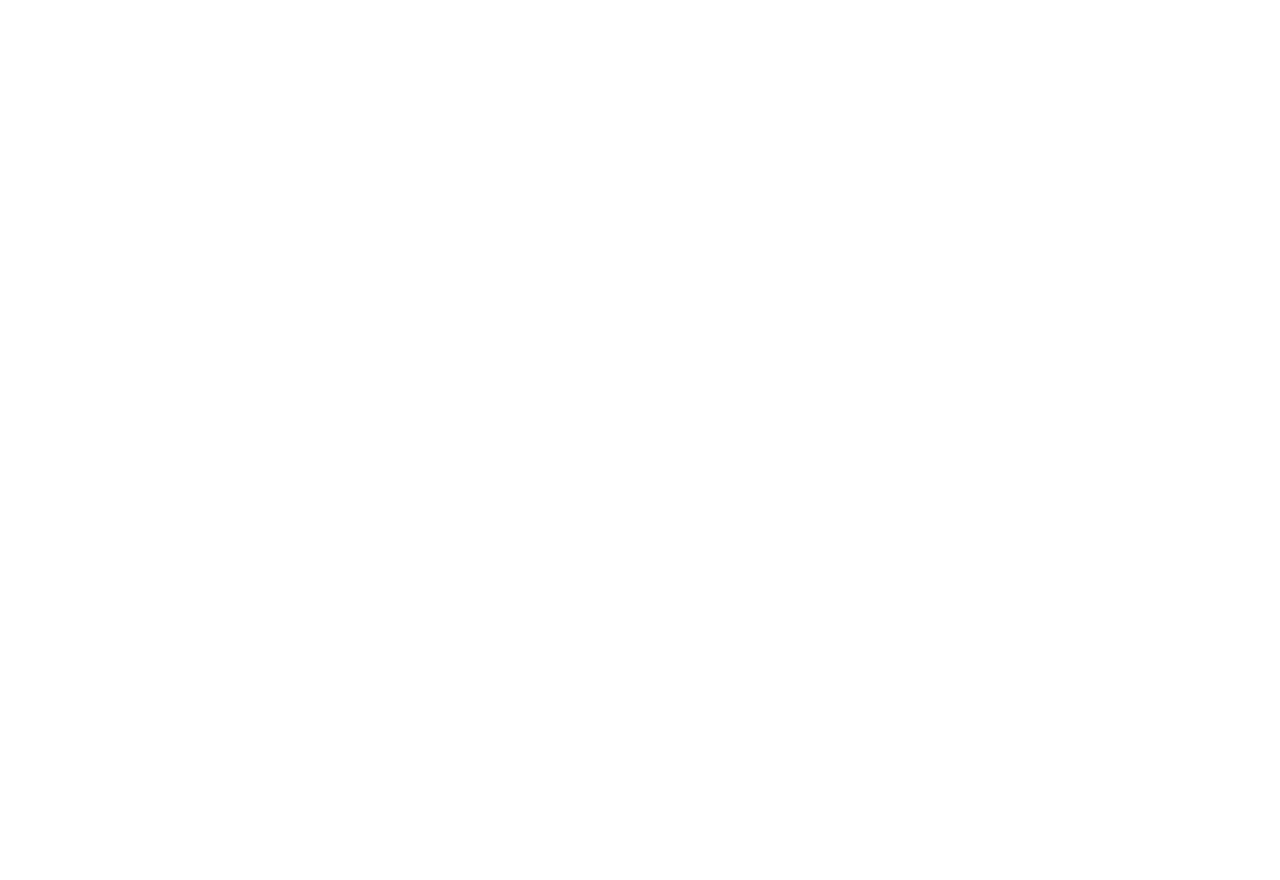
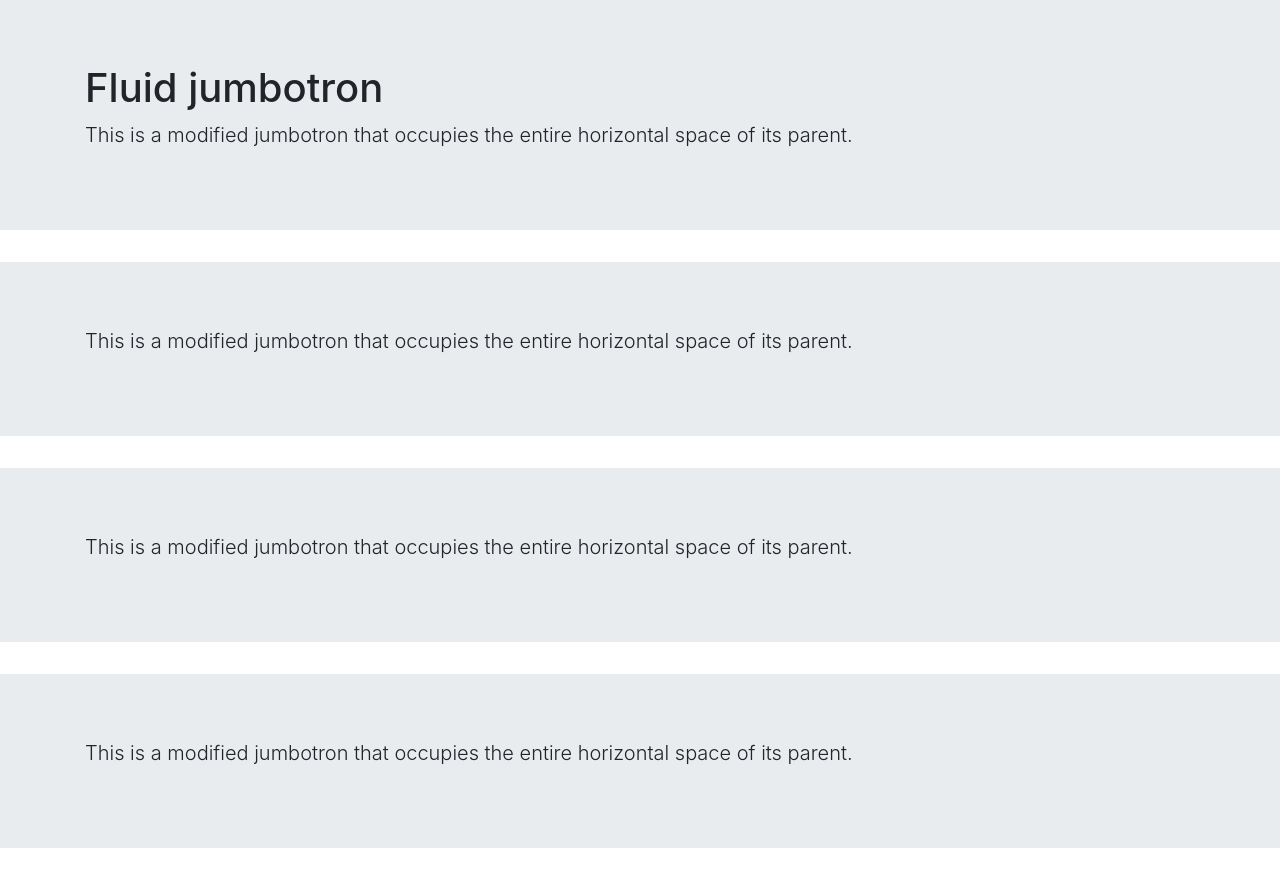
Before and after one commit to RhadMax/Star-Wars-RPG, a plain HTML site: page index.html in a window 1280 px wide. Before the commit the page ends 800 px from the top, so only its background shows below. Drawn offline with nearby package versions, Linux system fonts and the light colour scheme.

Commit message:
Added jumbotrons as rough layout idea for html

```diff
--- a/index.html
+++ b/index.html
@@ -14,7 +14,27 @@
   crossorigin="anonymous"></script>
 </head>
 <body>
-
+  <div class="jumbotron jumbotron-fluid">
+    <div class="container">
+      <h1 class="display-5">Fluid jumbotron</h1>
+      <p class="lead">This is a modified jumbotron that occupies the entire horizontal space of its parent.</p>
+    </div>
+  </div>
+  <div class="jumbotron jumbotron-fluid">
+    <div class="container">
+      <p class="lead">This is a modified jumbotron that occupies the entire horizontal space of its parent.</p>
+    </div>
+  </div>
+  <div class="jumbotron jumbotron-fluid">
+    <div class="container">
+      <p class="lead">This is a modified jumbotron that occupies the entire horizontal space of its parent.</p>
+    </div>
+  </div>
+  <div class="jumbotron jumbotron-fluid">
+    <div class="container">
+      <p class="lead">This is a modified jumbotron that occupies the entire horizontal space of its parent.</p>
+    </div>
+  </div>
     <script src="assets/javascript/game.js"></script>
 </body>
 </html>
```
